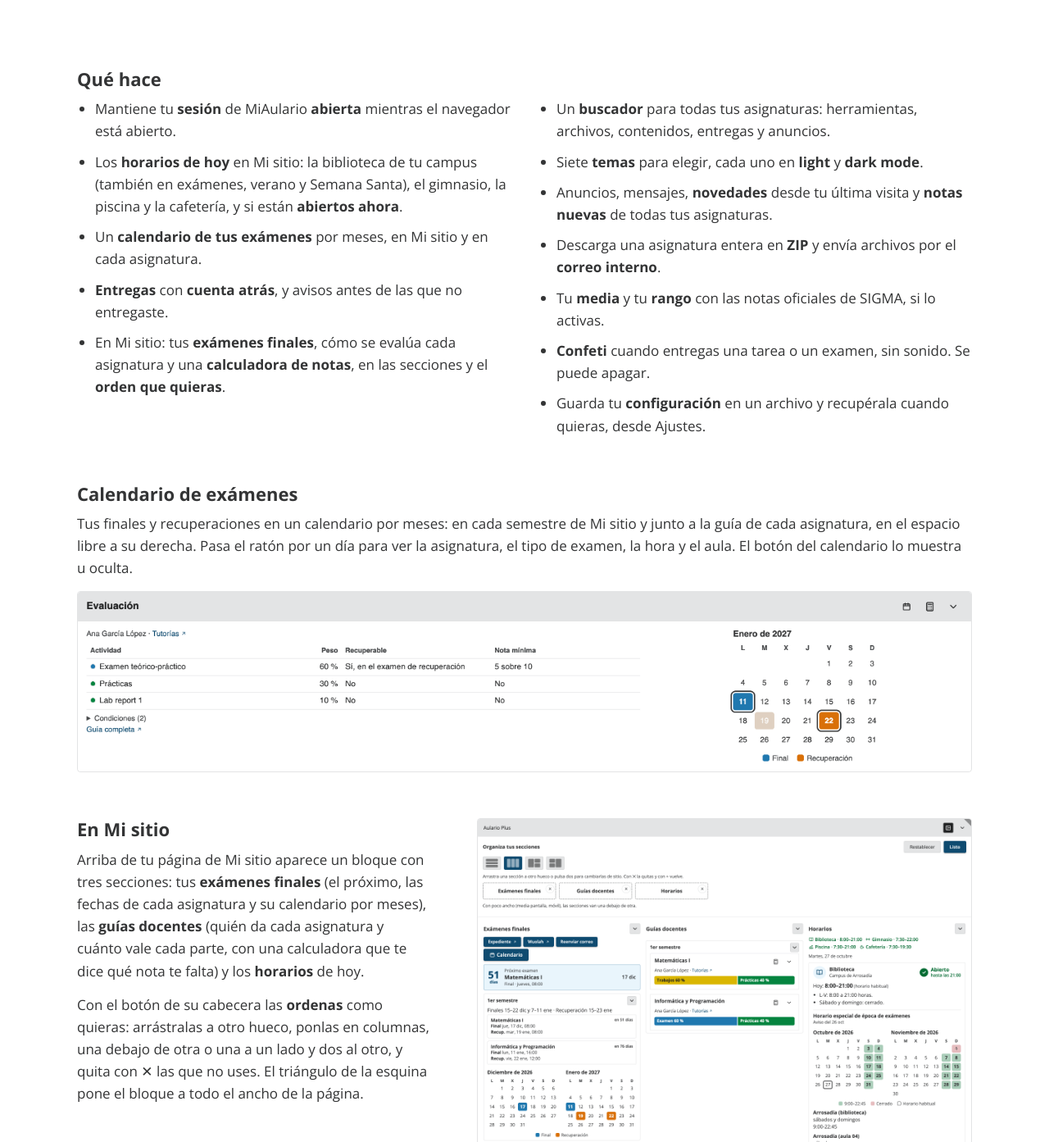
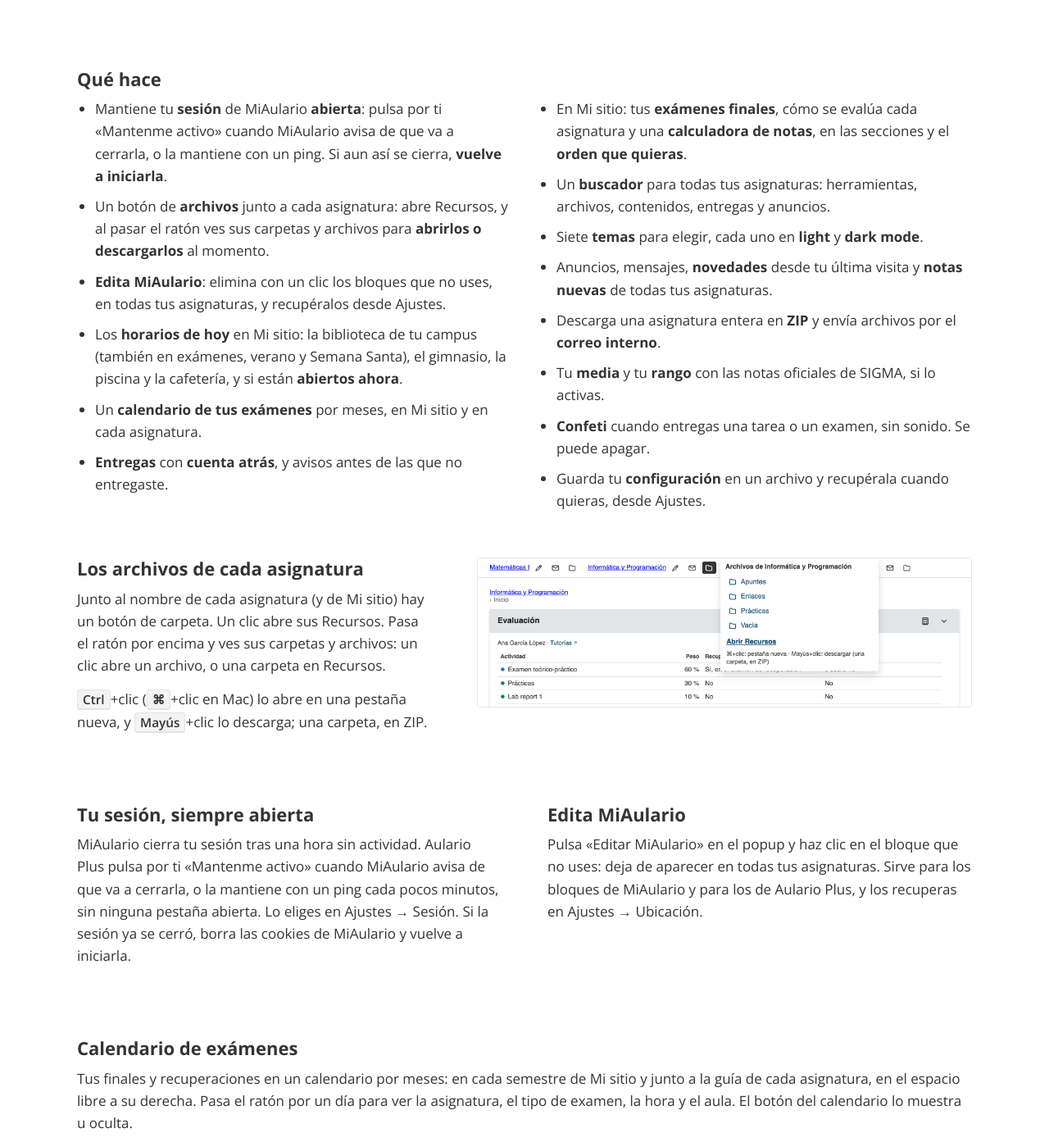
Before and after one commit to chareca/aulario-plus, a plain HTML site: page index.html in a window 1280 px wide. Shown: the part 669-2062 px from the top of the page at 82% size. Drawn offline with Linux system fonts and the light colour scheme.

Commit message:
docs(site): 1.7.0, the button of the files, the session kept and edit miaulario

```diff
--- a/index.html
+++ b/index.html
@@ -108,7 +108,7 @@
           <button type="button" role="tab" aria-selected="false" aria-label="Novedades" data-tab="new" data-alt="La pestaña Novedades: lo nuevo de cada asignatura desde tu última visita." style="left: 44.11%; top: 19.84%; width: 20.83%; height: 4.83%;"></button>
           <button type="button" role="tab" aria-selected="false" aria-label="Notas" data-tab="grades" data-alt="La pestaña Notas: las notas de cada asignatura, con la calculadora." style="left: 65.59%; top: 19.84%; width: 9.99%; height: 4.83%;"></button>
           <button type="button" role="tab" aria-selected="false" aria-label="Sitios" data-tab="sites" data-alt="La pestaña Sitios: tus asignaturas, con un nombre más corto, su ZIP y la opción de ocultarlas." style="left: 76.23%; top: 19.84%; width: 9.32%; height: 4.83%;"></button>
-          <button type="button" role="tab" aria-selected="false" aria-label="Ajustes" data-tab="settings" data-alt="La pestaña Ajustes: el tema, el light o dark mode y los ajustes de la extensión." style="left: 86.21%; top: 19.84%; width: 11.62%; height: 4.83%;"></button>
+          <button type="button" role="tab" aria-selected="false" aria-label="Ajustes" data-tab="settings" data-alt="La pestaña Ajustes: una tarjeta por categoría (tema, sesión, avisos, datos, ubicación…) con su valor actual." style="left: 86.21%; top: 19.84%; width: 11.62%; height: 4.83%;"></button>
         </div>
       </div>
       <p class="small">Pulsa las pestañas de la imagen para ver cada parte del popup.</p>
@@ -118,7 +118,9 @@
   <section class="full">
     <h2>Qué hace</h2>
     <ul class="list2">
-      <li>Mantiene tu <strong>sesión</strong> de MiAulario <strong>abierta</strong> mientras el navegador está abierto.</li>
+      <li>Mantiene tu <strong>sesión</strong> de MiAulario <strong>abierta</strong>: pulsa por ti «Mantenme activo» cuando MiAulario avisa de que va a cerrarla, o la mantiene con un ping. Si aun así se cierra, <strong>vuelve a iniciarla</strong>.</li>
+      <li>Un botón de <strong>archivos</strong> junto a cada asignatura: abre Recursos, y al pasar el ratón ves sus carpetas y archivos para <strong>abrirlos o descargarlos</strong> al momento.</li>
+      <li><strong>Edita MiAulario</strong>: elimina con un clic los bloques que no uses, en todas tus asignaturas, y recupéralos desde Ajustes.</li>
       <li>Los <strong>horarios de hoy</strong> en Mi sitio: la biblioteca de tu campus (también en exámenes, verano y Semana Santa), el gimnasio, la piscina y la cafetería, y si están <strong>abiertos ahora</strong>.</li>
       <li>Un <strong>calendario de tus exámenes</strong> por meses, en Mi sitio y en cada asignatura.</li>
       <li><strong>Entregas</strong> con <strong>cuenta atrás</strong>, y avisos antes de las que no entregaste.</li>
@@ -131,6 +133,28 @@
       <li><strong>Confeti</strong> cuando entregas una tarea o un examen, sin sonido. Se puede apagar.</li>
       <li>Guarda tu <strong>configuración</strong> en un archivo y recupérala cuando quieras, desde Ajustes.</li>
     </ul>
+  </section>
+
+  <section class="row">
+    <div>
+      <h2>Los archivos de cada asignatura</h2>
+      <p>Junto al nombre de cada asignatura (y de Mi sitio) hay un botón de carpeta. Un clic abre sus Recursos. Pasa el ratón por encima y ves sus carpetas y archivos: un clic abre un archivo, o una carpeta en Recursos.</p>
+      <p><kbd>Ctrl</kbd>+clic (<kbd>⌘</kbd>+clic en Mac) lo abre en una pestaña nueva, y <kbd>Mayús</kbd>+clic lo descarga; una carpeta, en ZIP.</p>
+    </div>
+    <div class="media">
+      <a class="shot" href="img/archivos.png"><picture><source media="(prefers-color-scheme: dark)" srcset="img/archivos-oscuro.png"><img src="img/archivos.png" alt="El botón de archivos de Informática y Programación, con la lista de sus carpetas al pasar el ratón: Apuntes, Enlaces, Prácticas y Vacía, y el enlace Abrir Recursos." width="1000" height="300"></picture></a>
+    </div>
+  </section>
+
+  <section class="row two">
+    <div>
+      <h2>Tu sesión, siempre abierta</h2>
+      <p>MiAulario cierra tu sesión tras una hora sin actividad. Aulario Plus pulsa por ti «Mantenme activo» cuando MiAulario avisa de que va a cerrarla, o la mantiene con un ping cada pocos minutos, sin ninguna pestaña abierta. Lo eliges en Ajustes → Sesión. Si la sesión ya se cerró, borra las cookies de MiAulario y vuelve a iniciarla.</p>
+    </div>
+    <div>
+      <h2>Edita MiAulario</h2>
+      <p>Pulsa «Editar MiAulario» en el popup y haz clic en el bloque que no uses: deja de aparecer en todas tus asignaturas. Sirve para los bloques de MiAulario y para los de Aulario Plus, y los recuperas en Ajustes → Ubicación.</p>
+    </div>
   </section>
 
   <section class="full">
```
Also changed, not shown: img/archivos-oscuro.png (added), img/archivos.png (added), img/popup-home-oscuro.png, img/popup-home.png, img/popup-settings-oscuro.png, img/popup-settings.png, img/tema-catppuccin-oscuro.jpg, img/tema-catppuccin.jpg, img/tema-galaxia-oscuro.jpg, img/tema-galaxia.jpg.
